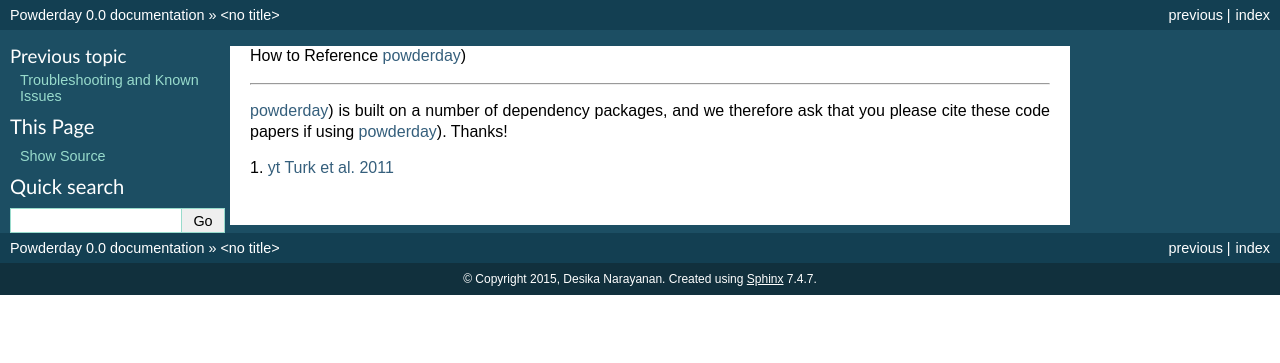
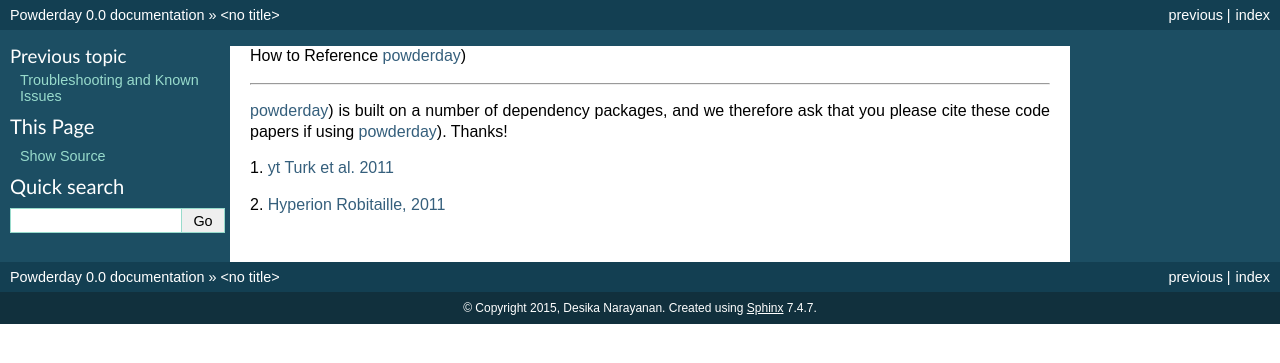
Before and after one commit to dnarayanan/powderday, a Sphinx documentation site: the page built from docs/referencing.rst, in a window 1280 px wide. Shown: the top 363 px of the page. Built offline with Sphinx 7.4.7, drawn with Linux system fonts in a browser that asks for light colours.

Commit message:
docs: referencing update

```diff
--- a/docs/referencing.rst
+++ b/docs/referencing.rst
@@ -12,3 +12,6 @@
 1. `yt
 <http://yt-project.org>`_ `Turk et al. 2011
 <http://adsabs.harvard.edu/abs/2011ApJS..192....9T>`_
+
+2. `Hyperion <http://www.hyperion-rt.org>`_ `Robitaille, 2011
+<http://adsabs.harvard.edu/abs/2011A%26A...536A..79R>`_
```
